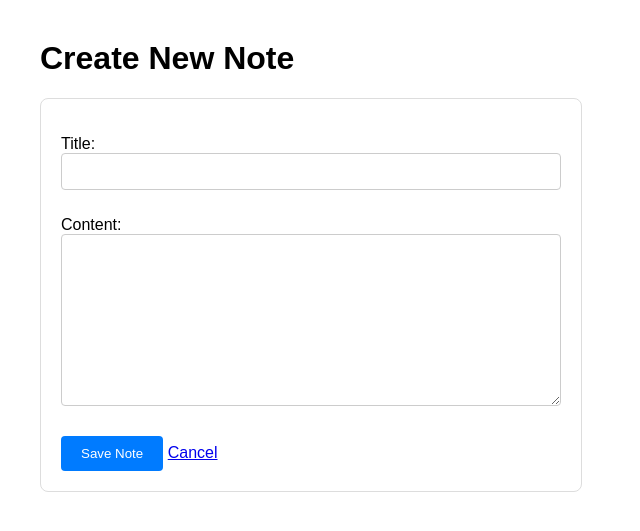
After one commit to saguoran/notes, a Django app: page /new/ in a window 1280 px wide. The commit adds this page. Shown: the top 531 px of the page, without its empty margins (0-640 px from the left). Run offline with Django 5.2, Linux system fonts and the light colour scheme.

Commit message:
added create new note form

```diff
--- a/notes/forms.py
+++ b/notes/forms.py
@@ -0,0 +1,7 @@
+from django import forms
+from .models import Note
+
+class NoteForm(forms.ModelForm):
+    class Meta:
+        model = Note
+        fields = ['title', 'content'] # We only want the user to type these two
--- /dev/null
+++ b/notes/templates/notes/note_form.html
@@ -0,0 +1,20 @@
+<!DOCTYPE html>
+<html>
+<head>
+    <title>New Note</title>
+    <style>
+        body { font-family: sans-serif; margin: 40px; }
+        form { background: white; padding: 20px; border: 1px solid #ddd; border-radius: 8px; max-width: 500px; }
+        input, textarea { width: 100%; margin-bottom: 10px; padding: 10px; border-radius: 4px; border: 1px solid #ccc; box-sizing: border-box; }
+        button { background: #007bff; color: white; border: none; padding: 10px 20px; border-radius: 4px; cursor: pointer; }
+    </style>
+</head>
+<body>
+    <h1>Create New Note</h1>
+    <form method="POST">
+        {% csrf_token %} {{ form.as_p }}
+        <button type="submit">Save Note</button>
+        <a href="{% url 'note_list' %}">Cancel</a>
+    </form>
+</body>
+</html>
--- a/notes/templates/notes/note_list.html
+++ b/notes/templates/notes/note_list.html
@@ -10,6 +10,7 @@
 </head>
 <body>
     <h1>My Notes</h1>
+    <a href="{% url 'note_create' %}" style="background: #28a745; color: white; padding: 10px; text-decoration: none; border-radius: 5px; display: inline-block; margin-bottom: 20px;">+ Create New Note</a>
     <hr>
     {% for note in notes %}
         <div class="note-card">
--- a/notes/urls.py
+++ b/notes/urls.py
@@ -3,4 +3,5 @@ from . import views
 
 urlpatterns = [
     path('', views.note_list, name='note_list'),
+    path('new/', views.note_create, name='note_create'), # Add this
 ]
--- a/notes/views.py
+++ b/notes/views.py
@@ -1,9 +1,24 @@
-from django.shortcuts import render
+from django.shortcuts import render, redirect, get_object_or_404
 from .models import Note
+from .forms import NoteForm
 
+# Updated List View
 def note_list(request):
-    # This grabs all notes from the database
     notes = Note.objects.all().order_by('-updated_at')
+    return render(request, 'notes/note_list.html', {'notes': notes})
 
-    # This sends those notes to an HTML file (which we will create next)
-    return render(request, 'notes/note_list.html', {'notes': notes})
+# New Create View
+def note_create(request):
+    if request.method == "POST":
+        form = NoteForm(request.POST)
+        if form.is_valid():
+            note = form.save(commit=False)
+            # For now, we manually assign the first user (you)
+            # until we set up the Login system next.
+            from django.contrib.auth.models import User
+            note.user = User.objects.first()
+            note.save()
+            return redirect('note_list')
+    else:
+        form = NoteForm()
+    return render(request, 'notes/note_form.html', {'form': form})
```
